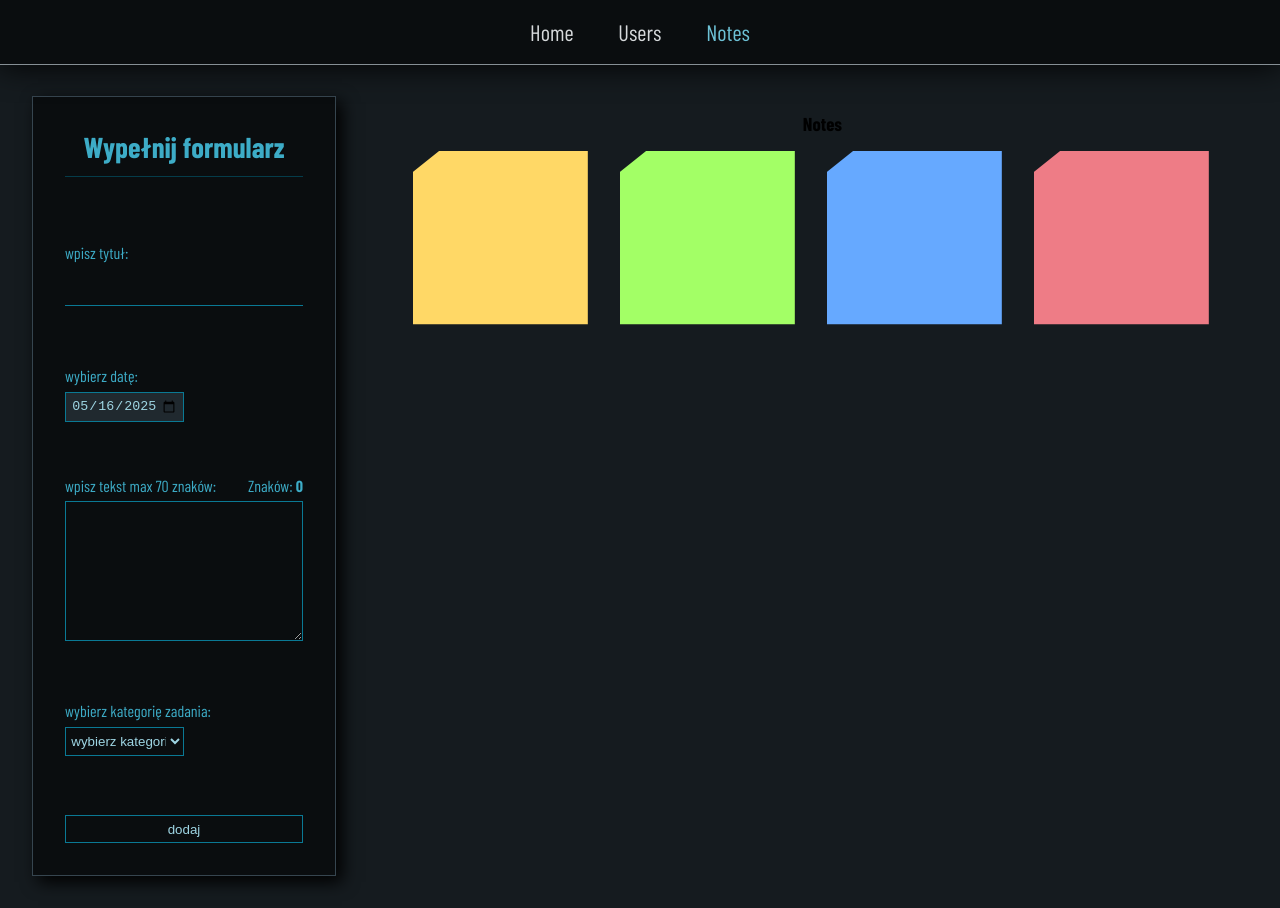
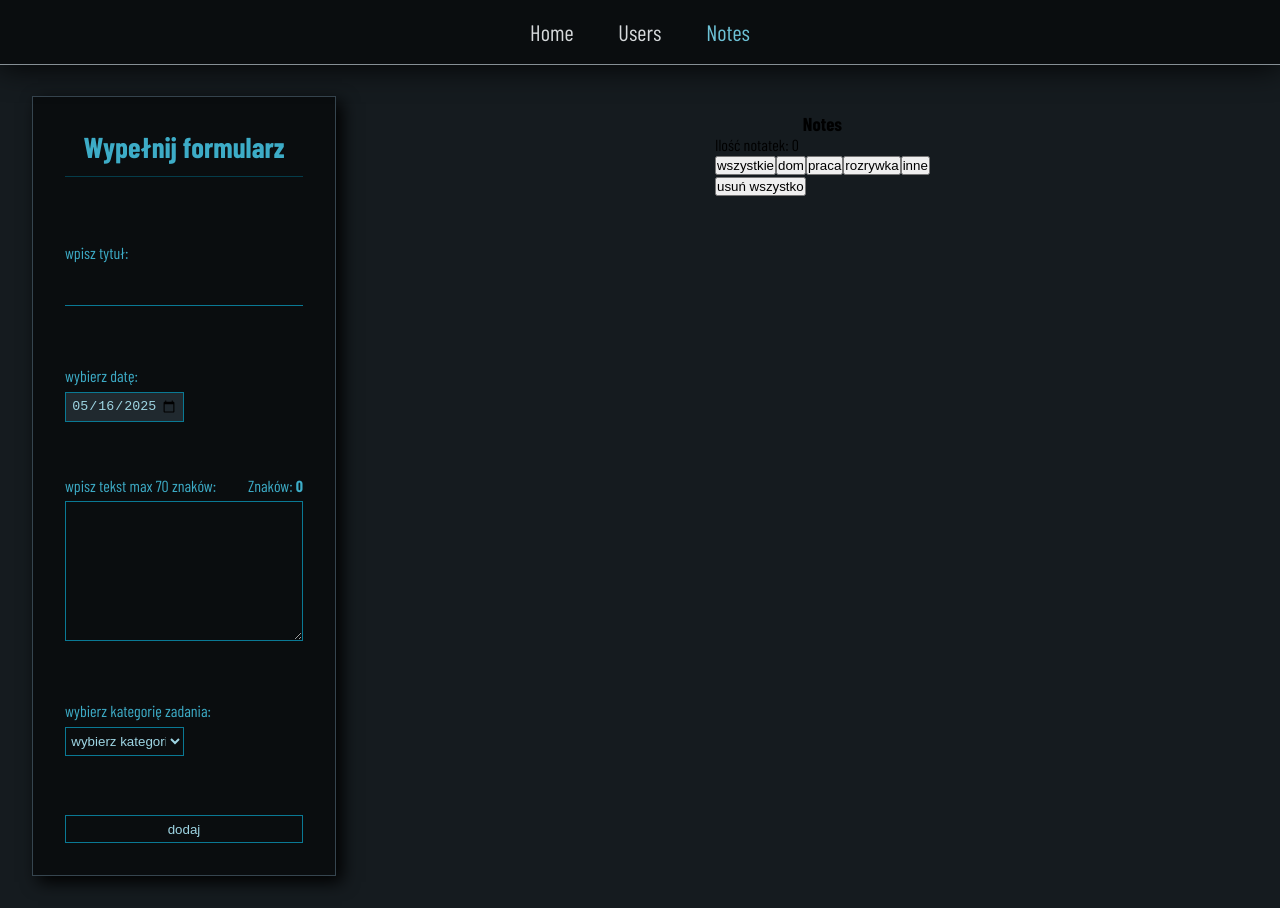
Before and after one commit to Scorpion19702022/SIMPLE_PROJECT_REACT_REDUX, a React (Vite) app: page /Notes in a window 1280 px wide. Built offline with nearby package versions, Linux system fonts and the light colour scheme; a web font is replaced by a local one.

Commit message:
added content for component NotesResult

```diff
--- a/src/Components/Notes/NotesResult.tsx
+++ b/src/Components/Notes/NotesResult.tsx
@@ -4,12 +4,22 @@ const NotesResult = () => {
 	return (
 		<section className={styles.wrapper}>
 			<h3 className={styles.heading}>Notes</h3>
-			<div className={styles.box_notes}>
-				<div className={styles.box01}></div>
-				<div className={styles.box02}></div>
-				<div className={styles.box03}></div>
-				<div className={styles.box04}></div>
+			<div className={styles.box_info_select}>
+				<div className={styles.box_counter}>
+					<span className={styles.counter}>
+						Ilość notatek: <span className={styles.count}>0</span>
+					</span>
+				</div>
+				<div className={styles.box_btns_select}>
+					<button className={styles.btn_select}>wszystkie</button>
+					<button className={styles.btn_select}>dom</button>
+					<button className={styles.btn_select}>praca</button>
+					<button className={styles.btn_select}>rozrywka</button>
+					<button className={styles.btn_select}>inne</button>
+				</div>
+				<button className={styles.btn_clean_all}>usuń wszystko</button>
 			</div>
+			<div className={styles.box_notes}></div>
 		</section>
 	)
 }
--- a/src/Components/Notes/Styles/NotesResult.module.css
+++ b/src/Components/Notes/Styles/NotesResult.module.css
@@ -44,32 +44,6 @@
 	flex-wrap: wrap;
 }
 
-.box01,
-.box02,
-.box03,
-.box04 {
-	width: 175px;
-	height: 175px;
-	margin: 1em;
-	clip-path: polygon(15% 0, 100% 0, 100% 99%, 0 99%, 0 12%);
-}
-
-.box01 {
-	background-color: var(--color-home);
-}
-
-.box02 {
-	background-color: var(--color-work);
-}
-
-.box03 {
-	background-color: var(--color-amusement);
-}
-
-.box04 {
-	background-color: var(--color-other);
-}
-
 @media (min-width: 1200px) {
 	.wrapper {
 		width: 70%;
```
